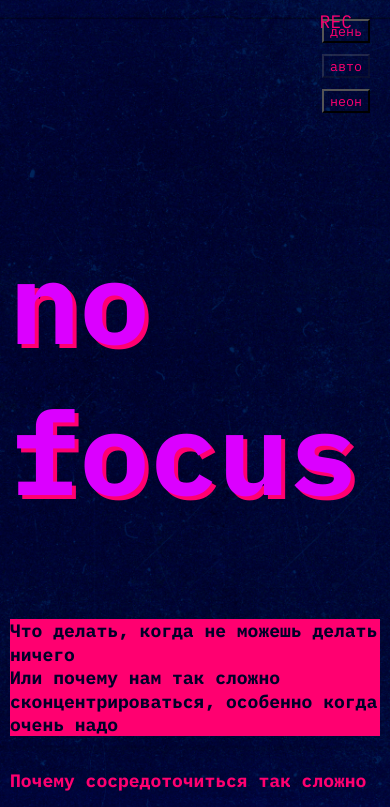
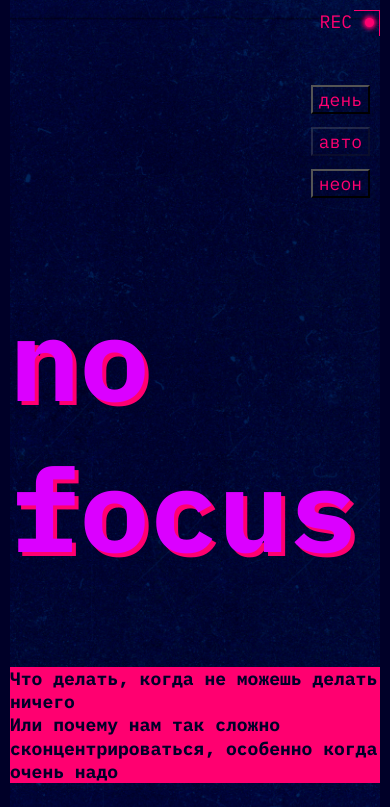
Before and after one commit to eternalnoise/slozhno-sosredotochitsya, a plain HTML site: page index.html in a window 390 px wide. Shown: the top 807 px of the page. Drawn offline with Linux system fonts and the light colour scheme.

Commit message:
finish mobile version

```diff
--- a/index.html
+++ b/index.html
@@ -46,7 +46,7 @@
       <h1 class="page__title">
         no focus
       </h1>
-      <h2 class="header__description">Что делать, когда не можешь делать ничего
+      <h2 class="header__description title-decor">Что делать, когда не можешь делать ничего
         <br>
         Или почему нам так сложно сконцентрироваться, особенно когда очень надо</h2>
     </header>
@@ -55,7 +55,7 @@
         <h3 class="section__content-title">Почему сосредоточиться так сложно</h3>
         <ul class="section__content-list">
           <li class="section__content-list-item">
-            <h4 class="section__content-list-item-title">Многозадачность</h4>
+            <h4 class="title-decor">Многозадачность</h4>
           </li>
           <li class="section__content-list-item">
             <p class="section__content-list-item-text">
@@ -74,7 +74,7 @@
             </p>
           </li>
           <li class="section__content-list-item">
-            <h4 class="section__content-list-item-title">Дофамин</h4>
+            <h4 class="title-decor">Дофамин</h4>
           </li>
           <li class="section__content-list-item">
             <p class="section__content-list-item-text">С гормонами стресса всё понятно,
@@ -92,7 +92,7 @@
         <h3 class="section__content-title">Что снижает концентрацию внимания?</h3>
         <ul class="section__content-list">
           <li class="section__content-list-item">
-            <h4 class="section__content-list-item-title">Многозадачность</h4>
+            <h4 class="title-decor">Многозадачность</h4>
           </li>
           <li class="section__content-list-item">
             <p class="section__content-list-item-text">
@@ -105,7 +105,7 @@
             </p>
           </li>
           <li class="section__content-list-item">
-            <h4 class="section__content-list-item-title">Еда</h4>
+            <h4 class="title-decor">Еда</h4>
           </li>
           <li class="section__content-list-item">
             <p class="section__content-list-item-text">«Быстрые углеводы» — сахар,
@@ -116,7 +116,7 @@
               И хотим ещё больше быстрых углеводов.</p>
           </li>
           <li class="section__content-list-item">
-            <h4 class="section__content-list-item-title">Гаджеты</h4>
+            <h4 class="title-decor">Гаджеты</h4>
           </li>
           <li class="section__content-list-item">
             <p class="section__content-list-item-text">Да-да, это та самая ситуация,
@@ -134,7 +134,7 @@
           (то есть дольше трёх секунд)</h3>
           <ul class="section__content-list">
             <li class="section__content-list-item">
-              <h4 class="section__content-list-item-title">5 простых (на самом деле не очень)
+              <h4 class="title-decor">5 простых (на самом деле не очень)
                 советов</h4>
             </li>
             <li class="section__content-list-item">
@@ -200,7 +200,7 @@
           <li class="img-ice-cream">
             <img
             src="./images/ice-cream.png"
-            alt="Тарелка с мороженым с фруктами и сладостями в виде котиков"
+            alt="Тарелка мороженого с фруктами и сладостями в виде котиков"
             loading="lazy"
             class="gallery__image">
           </li>
@@ -214,7 +214,7 @@
           <li class="img-books">
             <img
             src="./images/books.png"
-            alt="Стопка книжек и чашка кофе сверху"
+            alt="Стопка книг и чашка кофе сверху"
             loading="lazy"
             class="gallery__image">
           </li>
@@ -228,7 +228,7 @@
         </ul>
       </section>
     </main>
-    <footer class="footer">
+    <footer class="footer decorated-zone">
       <h2 class="page__title">focus</h2>
     </footer>
     <script src="./scripts/script.js"></script>
--- a/styles/style.css
+++ b/styles/style.css
@@ -1,45 +1,87 @@
 /* Основные стили проекта. Это стили для темы, которую вы верстаете первой. */
 
 .page {
-  background-image: var(--bg-image);
-  background-position: center;
-  background-attachment: fixed;
-  background-size: cover;
-  background-repeat: no-repeat;
+  margin: 0 auto;
+  padding-inline: var(--page-padding);
   color: var(--main-text-color);
   font-family: var(--main-font);
-  max-inline-size: 375px;
-  margin: 0 auto;
   font-size: 18px;
   line-height: 1.3;
-  padding-inline: var(--page-padding);
+  background-color:var(--bg-color);
+  max-inline-size: 375px;
 }
 
 .header {
+  position: relative;
   display: grid;
-  grid-template-rows: 1fr auto 1fr;
+  grid-template-rows: 1fr min-content 1fr;
   grid-template-areas:
     "menu"
     "title"
     "description";
-  position: relative;
+  justify-content: center;
+  align-items: center;
+  margin-block-end: 40px;
+  min-block-size: 100vh;
+  background-image: var(--bg-image);
+  background-repeat: no-repeat;
+  background-position: center top;
+  background-size: cover;
+  background-attachment: fixed;
 }
 
 .decorated-zone {
 
+
+
+}
+
+.decorated-zone::before {
+  content: '';
+  position: absolute;
+  top: 10px;
+  right: 0;
+  border-inline-end: 1px solid var(--accent-color);
+  border-block-start: 1px solid var(--accent-color);
+  inline-size: 25px;
+  block-size: 25px;
+}
+
+.decorated-zone::after {
+  content: '';
+  position: absolute;
+  bottom: 10px;
+  left: 0;
+  border-inline-start: 1px solid var(--accent-color);
+  border-block-end: 1px solid var(--accent-color);
+  inline-size: 25px;
+  block-size: 25px;
 }
 
 .decoration {
   position: absolute;
+  display: block;
+  color: var(--accent-color);
+  text-transform: uppercase;
   inset-inline-end: 28px;
   inset-block-start: 10px;
-  display: block;
-  text-transform: uppercase;
-  color: var(--accent-color);
+}
+
+.decoration::after {
+  content:'';
+  position: absolute;
+  top: 8px;
+  left: 45px;
+  border-radius: 50%;
+  box-shadow: 0 0 4px 2px var(--accent-color);
+  background-color: var(--accent-color);
+  inline-size: 9px;
+  block-size: 9px;
 }
 
 .header__theme-menu {
   grid-area: menu;
+  margin-block: 66.5px;
 
 }
 
@@ -47,9 +89,9 @@
   display: flex;
   flex-direction: column;
   align-items: flex-end;
-  gap: 10px;
+  gap: 13px;
+  margin-inline-end: 10px;
   list-style: none;
-  margin-inline-end: 10px;
 
 }
 
@@ -60,14 +102,16 @@
 .header__theme-menu-button {
   color: var(--accent-color);
   font-family: var(--main-font);
+  font-size: 18px;
   text-transform: lowercase;
+  background: none;
   appearance: none;
-  background: none;
 
 }
 
 .page__title {
   grid-area: title;
+  margin-block: 0;
   color: #DB00FF;
   font-weight: 700;
   font-size: clamp(7.25rem, 7.0115rem + 1.0178vw, 7.5rem);
@@ -77,8 +121,8 @@
 .header__description {
   grid-area: description;
   color: var(--bg-text-color);
+  font-size: 18px;
   background-color: var(--accent-color);
-  font-size: 18px;
 
 }
 
@@ -106,24 +150,25 @@ ul, li {
 
 }
 
+.title-decor {
+  font-weight: 700;
+  color: var(--bg-text-color);
+  background-color: var(--accent-color);
+}
 .section__content-list-item-title {
+  color: var(--bg-text-color);
+  font-weight: 400;
   background-color: var(--accent-color);
-  color: var(--bg-text-color);
-  font-weight: 700;
-
 }
 
-.section__content-list-item-title:not(:first-of-type) {
-  font-weight: 400;
-}
 
 .section__content-list-item-text {
 
 }
 
 .section__content-list-link {
+  color: var(--main-text-color);
   text-decoration: none;
-  color: var(--main-text-color);
   text-shadow: 2px 1px 0 var(--accent-color);
 
 }
@@ -145,3 +190,11 @@ ul, li {
   block-size: 100%;
 
 }
+
+.footer {
+  position: relative;
+  display: flex;
+  align-items: center;
+  justify-content: center;
+  min-block-size: 667px;
+}
```
